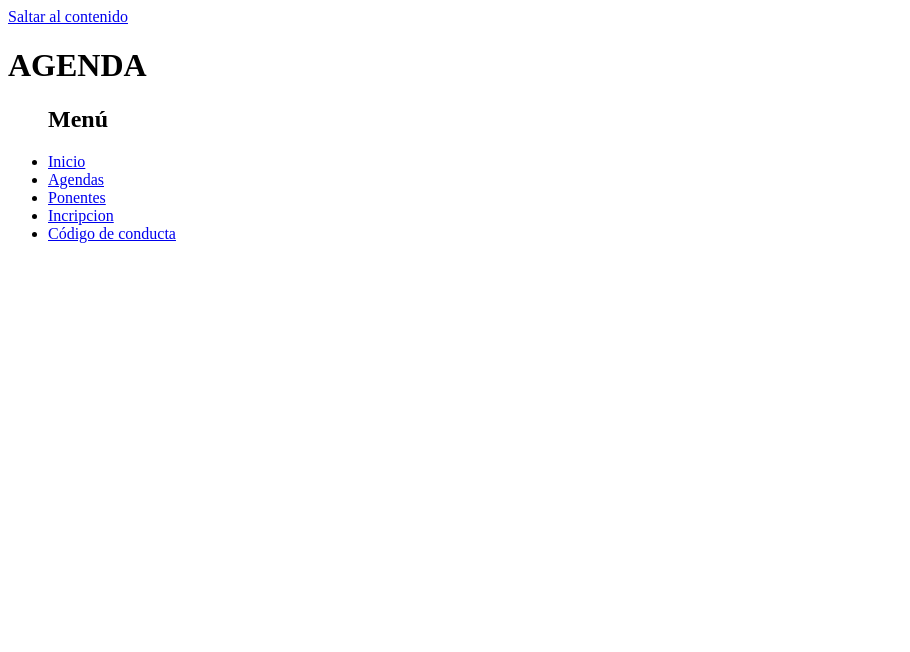
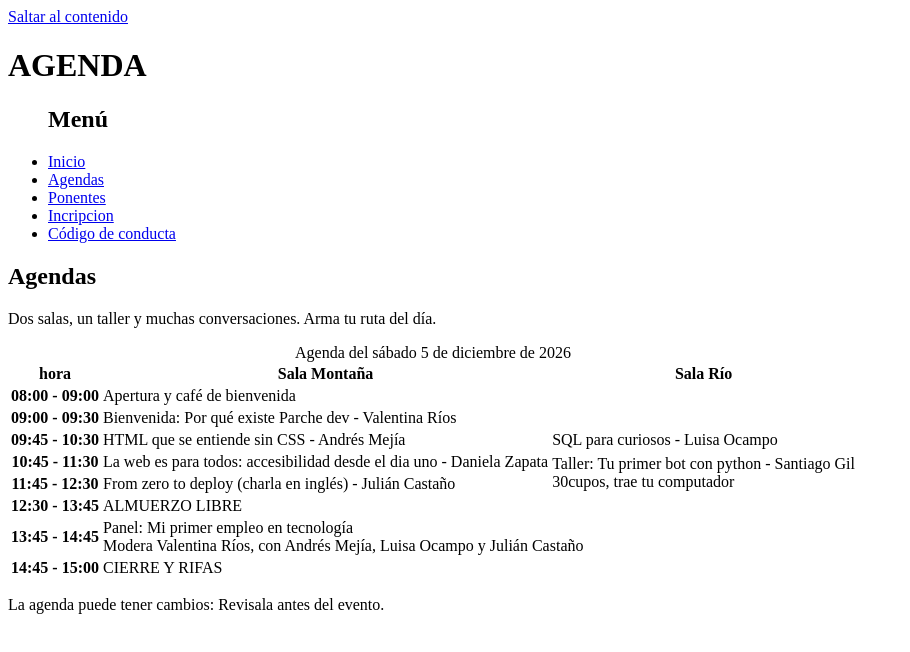
Before and after one commit to mercadopadillavictormanuel-a11y/parche-dev, a plain HTML site: page agenda.html in a window 1280 px wide. Shown: the whole page, without its empty margins (0-910 px from the left). Drawn offline with Linux system fonts and the light colour scheme.

Commit message:
feat: agrega la agenda con salas paralelas

```diff
--- a/agenda.html
+++ b/agenda.html
@@ -24,6 +24,65 @@
         </nav>
     </header>
 
+    <main>
+
+        <h2>Agendas</h2>
+        <p>Dos salas, un taller y muchas conversaciones. Arma tu ruta del día.</p>
+
+        <table>
+            <caption>Agenda del sábado 5 de diciembre de 2026</caption>
+            <thead>
+                <tr>
+                    <th scope="col">hora</th>
+                    <th scope="col">Sala Montaña</th>
+                    <th scope="col">Sala Río</th>
+                </tr>
+            </thead>
+            <tbody>
+                <tr>
+                    <th scope="row">08:00 - 09:00</th>
+                    <td colspan="2">Apertura y café de bienvenida</td>
+                </tr>
+                <tr>
+                    <th scope="row">09:00 - 09:30</th>
+                    <td colspan="2" id="Bienvenida">Bienvenida: Por qué existe Parche dev - Valentina Ríos</td>
+                </tr>
+                <tr>
+                    <th scope="row">09:45 - 10:30</th>
+                    <td id="charla-html">HTML que se entiende sin CSS - Andrés Mejía</td>
+                    <td id="charla sql">SQL para curiosos - Luisa Ocampo</td>
+                </tr>
+                <tr>
+                    <th scope="row">10:45 - 11:30</th>
+                    <td id="charla-accesibilidad">La web es para todos: accesibilidad desde el dia uno - Daniela Zapata</td>
+                    <td rowspan="2" id="taller-python">Taller: Tu primer bot con python - Santiago Gil<br>30cupos, trae tu computador</td>
+                </tr>
+                <tr>
+                    <th scope="row">11:45 - 12:30</th>
+                    <td id="charla-deploy">From zero to deploy (charla en inglés) - Julián Castaño</td>
+                </tr>
+                <tr>
+                    <th scope="row">12:30 - 13:45</th>
+                    <td colspan="2">ALMUERZO LIBRE</td>
+                </tr>
+                <tr>
+                    <th scope="row">13:45 - 14:45</th>
+                    <td colspan="2" id="panel">Panel: Mi primer empleo en tecnología<br>Modera Valentina Ríos, con Andrés Mejía, Luisa Ocampo y Julián Castaño</td>
+                </tr>
+                <tr>
+                    <th scope="row">14:45 - 15:00</th>
+                    <td colspan="2">CIERRE Y RIFAS</td>
+                </tr>
+            </tbody>
+        </table>
+
+        <p>La agenda puede tener cambios: Revisala antes del evento.</p>
+
+    </main>
+
+    <footer>
+        <address></address>
+    </footer>
 
 </body>
 </html>
```
Also changed, not shown: conducta.html (+1 -1 lines), index.html (+9 -5 lines), inscripcion.html (+1 -1 lines), ponentes.html (+14 -1 lines).
